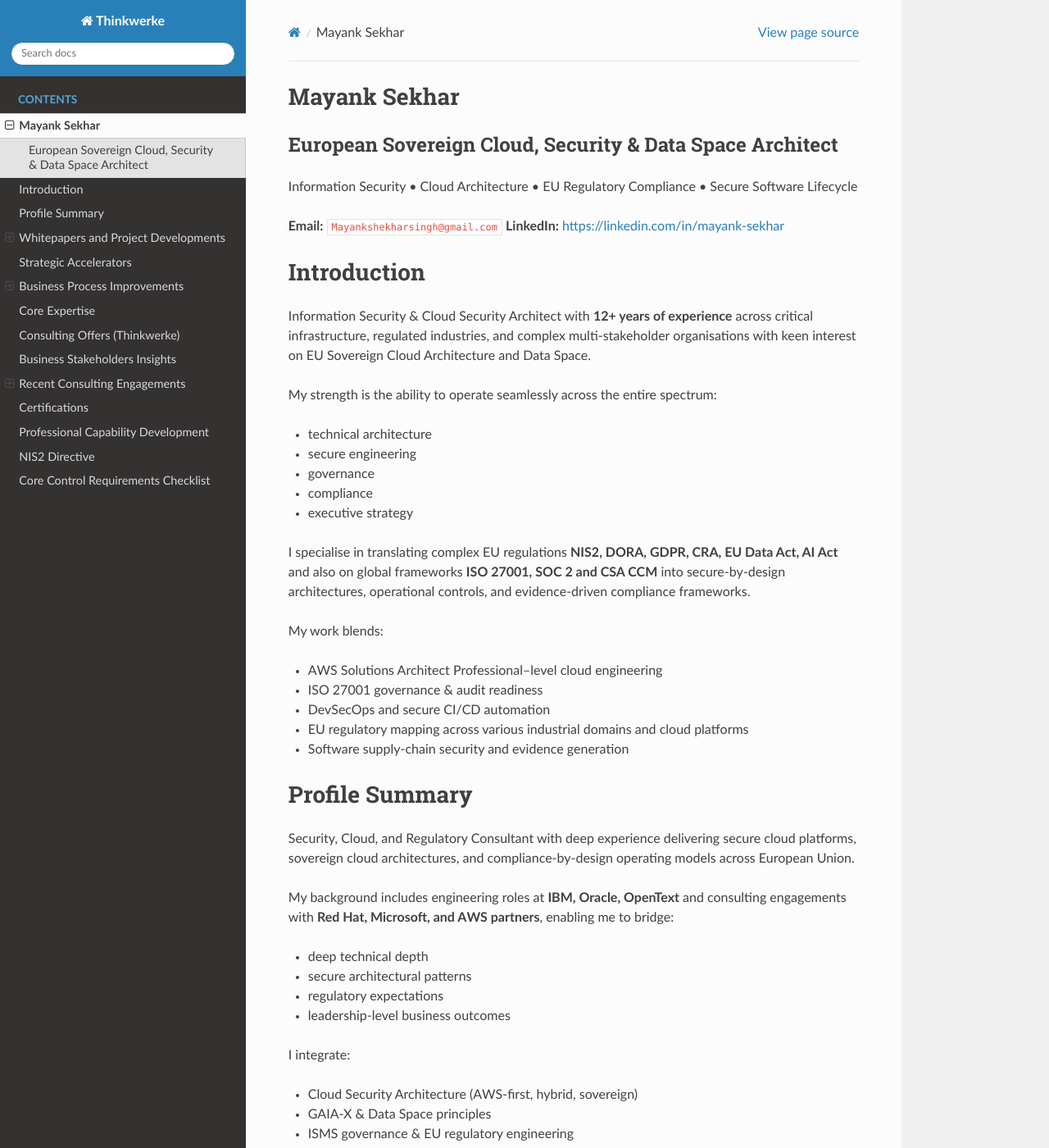
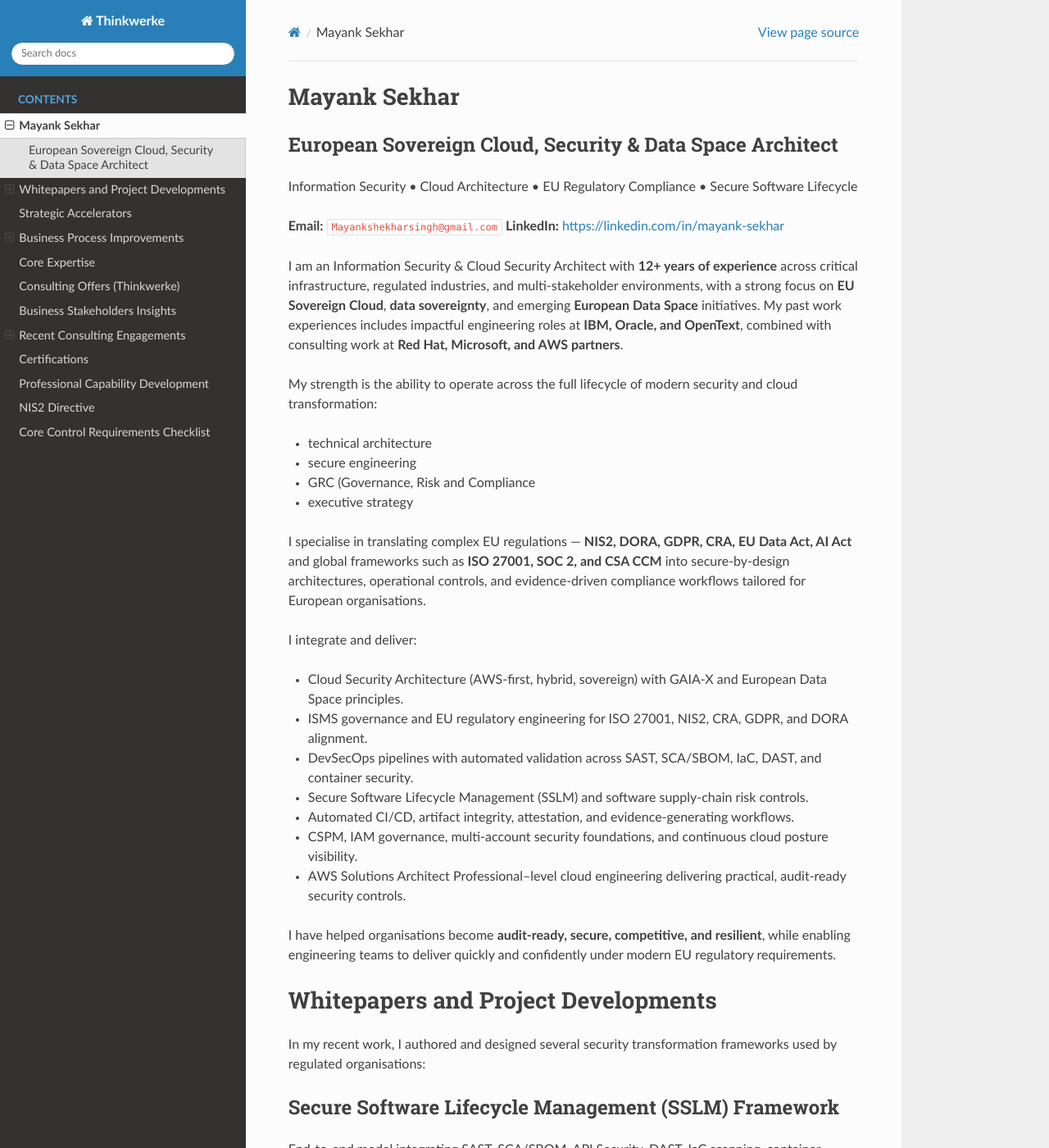
Before and after one commit to Mynkskhr/docs.thinkwerke, a Sphinx documentation site: the page built from docs/source/profile.rst, in a window 1280 px wide and 1400 px high. Shown: the whole window at 82% size. Built offline with Sphinx 7.4.7 and the Read the Docs theme 3.1.0, drawn with Linux system fonts in a browser that asks for light colours; some of the changed text lies outside the part shown.

Commit message:
Update profile.rst

```diff
--- a/docs/source/profile.rst
+++ b/docs/source/profile.rst
@@ -9,55 +9,30 @@
 **Email:** ``Mayankshekharsingh@gmail.com``
 **LinkedIn:** https://linkedin.com/in/mayank-sekhar
 
-Introduction
-============
 
-Information Security & Cloud Security Architect with **12+ years of experience**
-across critical infrastructure, regulated industries, and complex multi-stakeholder
-organisations with keen interest on EU Sovereign Cloud Architecture and Data Space.
+I am an Information Security & Cloud Security Architect with **12+ years of experience** across critical infrastructure, regulated industries, and multi-stakeholder environments, with a strong focus on **EU Sovereign Cloud**, **data sovereignty**, and emerging **European Data Space** initiatives. My past work experiences includes impactful engineering roles at **IBM, Oracle, and OpenText**, combined with consulting work at **Red Hat, Microsoft, and AWS partners**.
 
-My strength is the ability to operate seamlessly across the entire spectrum:
+My strength is the ability to operate across the full lifecycle of modern security and cloud transformation:
 
 * technical architecture
 * secure engineering
-* governance
-* compliance
+* GRC (Governance, Risk and Compliance
 * executive strategy
 
-I specialise in translating complex EU regulations **NIS2, DORA, GDPR, CRA, EU Data Act, AI Act** and also on global frameworks **ISO 27001, SOC 2 and CSA CCM**
-into secure-by-design architectures, operational controls, and evidence-driven compliance frameworks.
+I specialise in translating complex EU regulations — **NIS2, DORA, GDPR, CRA, EU Data Act, AI Act** and global frameworks such as **ISO 27001, SOC 2, and CSA CCM** into secure-by-design architectures, operational controls, and evidence-driven compliance workflows tailored for European organisations.
 
-My work blends:
+I integrate and deliver:
 
-* AWS Solutions Architect Professional–level cloud engineering
-* ISO 27001 governance & audit readiness
-* DevSecOps and secure CI/CD automation
-* EU regulatory mapping across various industrial domains and cloud platforms
-* Software supply-chain security and evidence generation
+* Cloud Security Architecture (AWS-first, hybrid, sovereign) with GAIA-X and European Data Space principles.
+* ISMS governance and EU regulatory engineering for ISO 27001, NIS2, CRA, GDPR, and DORA alignment.
+* DevSecOps pipelines with automated validation across SAST, SCA/SBOM, IaC, DAST, and container security.
+* Secure Software Lifecycle Management (SSLM) and software supply-chain risk controls.
+* Automated CI/CD, artifact integrity, attestation, and evidence-generating workflows.
+* CSPM, IAM governance, multi-account security foundations, and continuous cloud posture visibility.
+* AWS Solutions Architect Professional–level cloud engineering delivering practical, audit-ready security controls.
 
-Profile Summary
-===============
+I have helped organisations become **audit-ready, secure, competitive, and resilient**, while enabling engineering teams to deliver quickly and confidently under modern EU regulatory requirements.
 
-Security, Cloud, and Regulatory Consultant with deep experience delivering secure cloud platforms,
-sovereign cloud architectures, and compliance-by-design operating models across European Union.
-
-My background includes engineering roles at **IBM, Oracle, OpenText** and consulting engagements with
-**Red Hat, Microsoft, and AWS partners**, enabling me to bridge:
-
-* deep technical depth
-* secure architectural patterns
-* regulatory expectations
-* leadership-level business outcomes
-
-I integrate:
-
-* Cloud Security Architecture (AWS-first, hybrid, sovereign)
-* GAIA-X & Data Space principles
-* ISMS governance & EU regulatory engineering
-* DevSecOps pipelines & automated validation
-* Secure Software Lifecycle Management (SSLM) frameworks
-
-I help organisations become **audit-ready, secure, and competitive**, without slowing engineering.
 
 Whitepapers and Project Developments
 ==================================================
```
